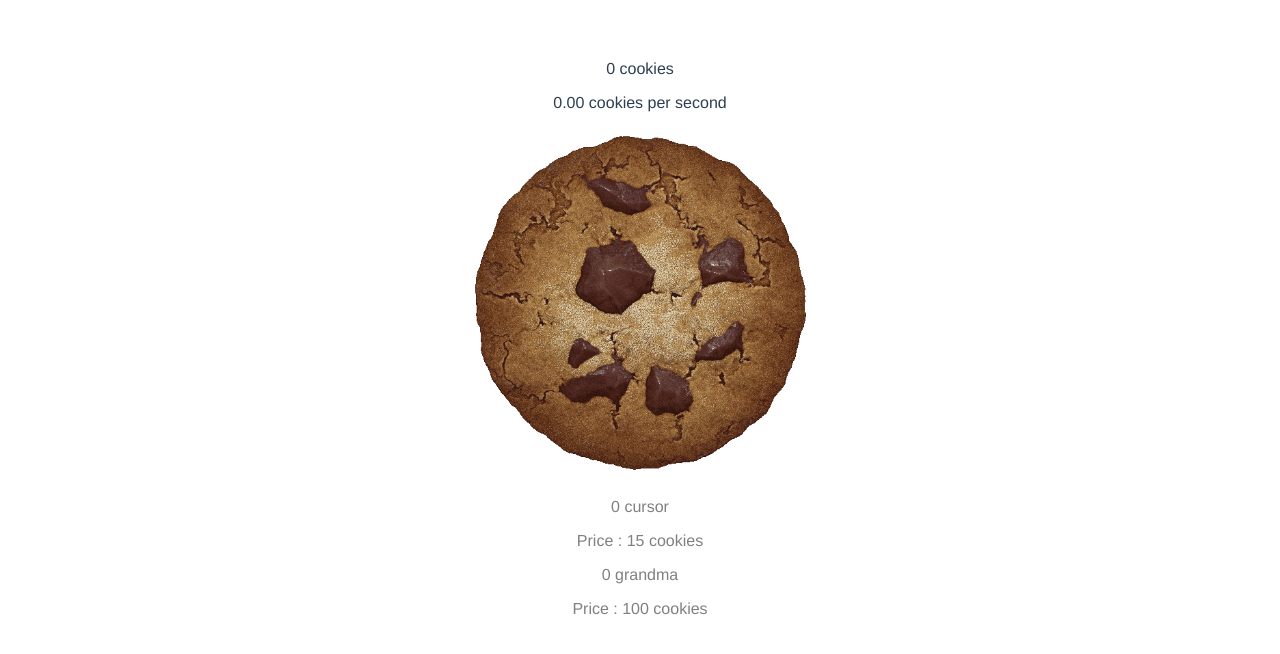
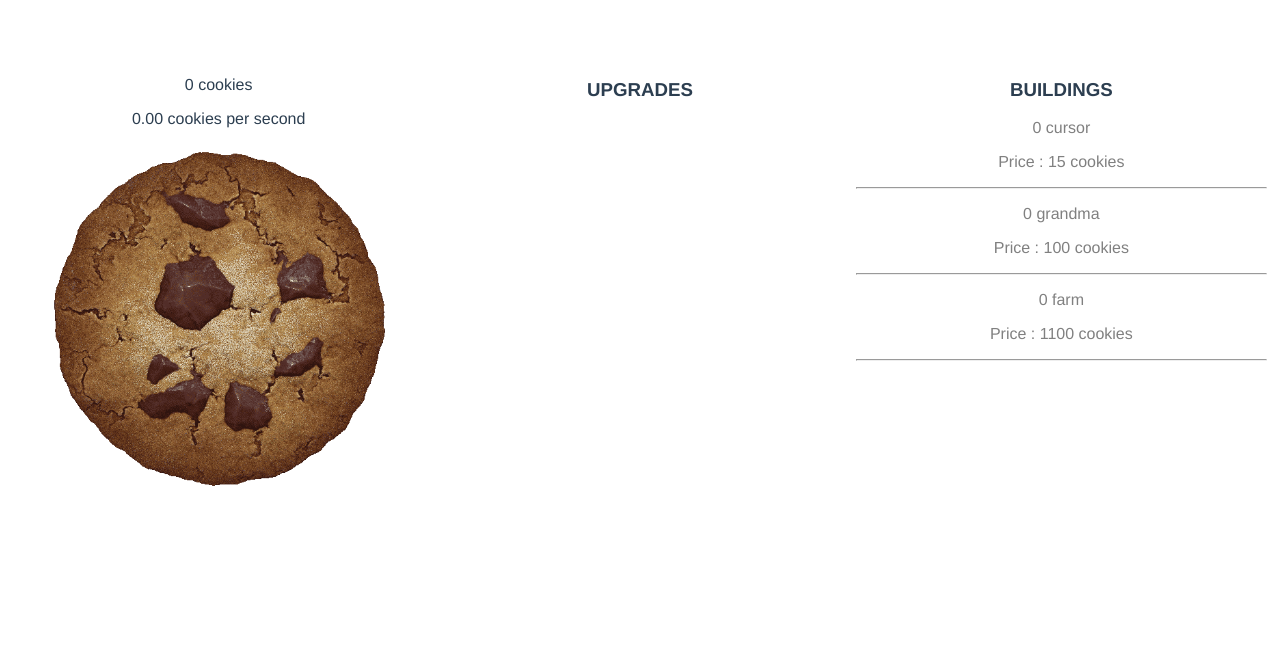
Before and after one commit to BaptisteBriois/cookie-clicker, a Vue app: page / in a window 1280 px wide. Shown: the top 654 px of the page. Built offline with nearby package versions, Linux system fonts and the light colour scheme.

Commit message:
Upgrade buildings and add farm building

```diff
--- a/src/components/Cookie.vue
+++ b/src/components/Cookie.vue
@@ -1,18 +1,36 @@
 <template>
-    <div>
+    <div id="mainContainer">
         <div id="cookiesContainer">
             <p id="cookiesCount">{{ cookiesCount.toFixed(0) }} cookies</p>
             <p id="cookiesPerSecond">{{ cookiesPerSecond.toFixed(2) }} cookies per second</p>
-            <img id="cookie" width="350" height="350" src="../assets/images/PerfectCookie.png" @click="increment($event)"/>
+            <img id="cookie" width="350" height="350" src="../assets/images/PerfectCookie.png" @click="increment('cookie')"/>
         </div>
 
+        <div id="upgradesContainer">
+            <h3>UPGRADES</h3>
+            <div id="upgrades" v-for="upgrade in upgrades">
+                <a href="#" v-bind:disabled="cookiesCount < upgrade.price">
+                    <div @click="improvement(upgrade.id)">
+                        <p class="upgradeName">{{ upgrade.name }}</p>
+                        <p class="upgradeDescription">{{ upgrade.description }}</p>
+                        <p class="upgradePrice">Price : {{ upgrade.price }} cookies</p>
+                    </div>
+                </a>
+                <hr>
+            </div>
+        </div>
+
+        <div id="buildingsContainer">
+            <h3>BUILDINGS</h3>
             <div id="buildings" v-for="(data, building) in buildings">
                 <a href="#" v-bind:disabled="cookiesCount < data.price">
-                <div v-bind:id="building" @click="increment($event)">
+                    <div @click="increment(building)">
                         <p class="buildingCount">{{ data.count + " " + building }}</p>
                         <p class="buildingPrice">Price : {{ data.price.toFixed(0) }} cookies</p>
                     </div>
                 </a>
+                <hr>
+            </div>
         </div>
     </div>
 </template>
@@ -23,16 +41,20 @@
     export default {
         name: "Cookie",
         methods: {
-            increment(event) {
-                var clickedElement = event.currentTarget.id;
-                this.$store.commit('increment', clickedElement);
+            increment(selectedBuilding) {
+                this.$store.commit('increment', selectedBuilding);
+            },
+
+            improvement(selectedUpgrade) {
+                this.$store.commit('improvement', selectedUpgrade);
             }
         },
         computed: {
             ...mapGetters([
                 'cookiesCount',
                 'cookiesPerSecond',
-                'buildings'
+                'buildings',
+                'upgrades'
             ])
         },
         mounted() {
@@ -56,4 +78,12 @@
     a[disabled] {
         color: grey;
     }
+    #mainContainer {
+        display: flex;
+    }
+    #cookiesContainer, #upgradesContainer, #buildingsContainer {
+        flex: 1;
+        padding-left: 5px;
+        padding-right: 5px;
+    }
 </style>
--- a/src/store.js
+++ b/src/store.js
@@ -1,5 +1,6 @@
 import Vue from "vue";
 import Vuex from "vuex";
+import lodash from 'lodash';
 
 Vue.use(Vuex);
 
@@ -18,35 +19,158 @@ export default new Vuex.Store({
                 count: 0,
                 price: 100,
                 cps: 1
+            },
+            farm: {
+                count: 0,
+                price: 1100,
+                cps: 8
             }
-        }
+        },
+        upgrades: {
+            cursor: [
+                {
+                    id: 1,
+                    name: "Reinforced index finger",
+                    description: "The mouse and cursors are twice as efficient. \"prod prod\"",
+                    need: 1,
+                    price: 100,
+                    active: false
+                },
+                {
+                    id: 2,
+                    name: "Carpal tunnel prevention cream",
+                    description: "The mouse and cursors are twice as efficient. \"it... it hurts to click...\"",
+                    need: 1,
+                    price: 500,
+                    active: false
+                },
+                {
+                    id: 3,
+                    name: "Ambidextrous",
+                    description: "The mouse and cursors are twice as efficient. \"Look ma, both hands!\"",
+                    need: 10,
+                    price: 10000,
+                    active: false
+                },
+            ],
+            grandma: [
+                {
+                    id: 4,
+                    name: "Forwards from grandma",
+                    description: "Grandmas are twice as efficient. \"RE:RE:thought you'd get a kick out of this ;))\"",
+                    need: 1,
+                    price: 1000,
+                    active: false
+                },
+                {
+                    id: 5,
+                    name: "Steel-plated rolling pins",
+                    description: "Grandmas are twice as efficient. \"Just what you kneaded.\"",
+                    need: 5,
+                    price: 5000,
+                    active: false
+                },
+                {
+                    id: 6,
+                    name: "Lubricated dentures",
+                    description: "Grandmas are twice as efficient. \"squish\"",
+                    need: 25,
+                    price: 50000,
+                    active: false
+                },
+            ],
+            farm: [
+                {
+                    id: 7,
+                    name: "Cheap hoes",
+                    description: "Farms are twice as efficient. \"Rake in the dough!\"",
+                    need: 1,
+                    price: 11000,
+                    active: false
+                },
+                {
+                    id: 8,
+                    name: "Fertilizer",
+                    description: "Farms are twice as efficient. \"It's chocolate, I swear.\"",
+                    need: 5,
+                    price: 55000,
+                    active: false
+                },
+                {
+                    id: 9,
+                    name: "Cookie trees",
+                    description: "Farms are twice as efficient.\"A relative of the breadfruit.\"",
+                    need: 25,
+                    price: 550000,
+                    active: false
+                },
+            ]
+        },
+        displayedUpgrades: []
     },
     getters: {
         cookiesCount: state => state.cookiesCount,
         cookiesPerSecond: state => state.cookiesPerSecond,
-        buildings: state => state.buildings
+        buildings: state => state.buildings,
+        upgrades: state => state.displayedUpgrades
     },
     mutations: {
-        increment(state, clickedElement) {
-            const {cookiesCount, cookiesPerSecond, cookiesOnClick, buildings} = state;
-            if (clickedElement === "cookie") {
+        increment(state, selectedBuilding) {
+            const {cookiesCount, cookiesPerSecond, cookiesOnClick, buildings, upgrades} = state;
+            if (selectedBuilding === "cookie") {
                 state.cookiesCount += cookiesOnClick;
-            } else if (clickedElement === "cookiesPerSecond") {
+            } else if (selectedBuilding === "cookiesPerSecond") {
                 /*
                 Incrémente le compteur de cookies tous les centièmes de seconde par le nombre de cookies par seconde divisé par 100
                  */
                 state.cookiesCount += (cookiesPerSecond / 100);
-            } else if (clickedElement === "cursor" && cookiesCount >= buildings.cursor.price) {
-                state.buildings.cursor.count++;
-                state.cookiesPerSecond += buildings.cursor.cps;
-                state.cookiesCount -= buildings.cursor.price;
-                state.buildings.cursor.price = buildings.cursor.price * 1.15;
-            } else if (clickedElement === "grandma" && cookiesCount >= buildings.grandma.price) {
-                state.buildings.grandma.count++;
-                state.cookiesPerSecond += buildings.grandma.cps;
-                state.cookiesCount -= buildings.grandma.price;
-                state.buildings.grandma.price = buildings.grandma.price * 1.15;
+            } else {
+                /*
+                Incrémente les constructions si le compteur est suffisant pour acheter la construction
+                 */
+                if (cookiesCount >= buildings[selectedBuilding].price) {
+                    buildings[selectedBuilding].count++;
+                    state.cookiesPerSecond += buildings[selectedBuilding].cps;
+                    state.cookiesCount -= buildings[selectedBuilding].price;
+                    buildings[selectedBuilding].price = buildings[selectedBuilding].price * 1.15;
+
+                    /*
+                    Récupération des améliorations qui peuvent être proposées au joueur
+                     */
+                    state.displayedUpgrades = [];
+                    Object.keys(upgrades).forEach(function (building) {
+                        let displayableUpgrades = _.filter(upgrades[building], function (upgrade) { return (!upgrade.active && upgrade.need <= buildings[building].count); })
+                        state.displayedUpgrades = _.sortBy(_.concat(state.displayedUpgrades, displayableUpgrades), 'price');
+                    })
+                }
             }
+        },
+
+        improvement(state, upgradeId) {
+            const {cookiesPerSecond, cookiesOnClick, buildings, upgrades} = state;
+
+            /*
+            Recherche de l'id de l'amélioration achetée pour l'activer et la retirer d'achat
+             */
+            Object.keys(upgrades).forEach(function (building) {
+                let selectedUpgrade = _.find(upgrades[building], {id: upgradeId});
+                if (selectedUpgrade) {
+                    selectedUpgrade.active = true;
+                    _.remove(state.displayedUpgrades, function (displayedUpgrade) {
+                        return displayedUpgrade.id === upgradeId;
+                    });
+
+                    state.cookiesPerSecond = cookiesPerSecond + buildings[building].cps;
+                    buildings[building].cps = buildings[building].cps * 2;
+
+                    /*
+                    Si le curseur est amélioré, le click sur le cookie l'est aussi
+                     */
+                    if (building === "cursor") (
+                        state.cookiesOnClick = cookiesOnClick * 2
+                    )
+                }
+            })
         }
     },
     actions: {}
```
Lines whose indentation alone changed are shown as unchanged.
